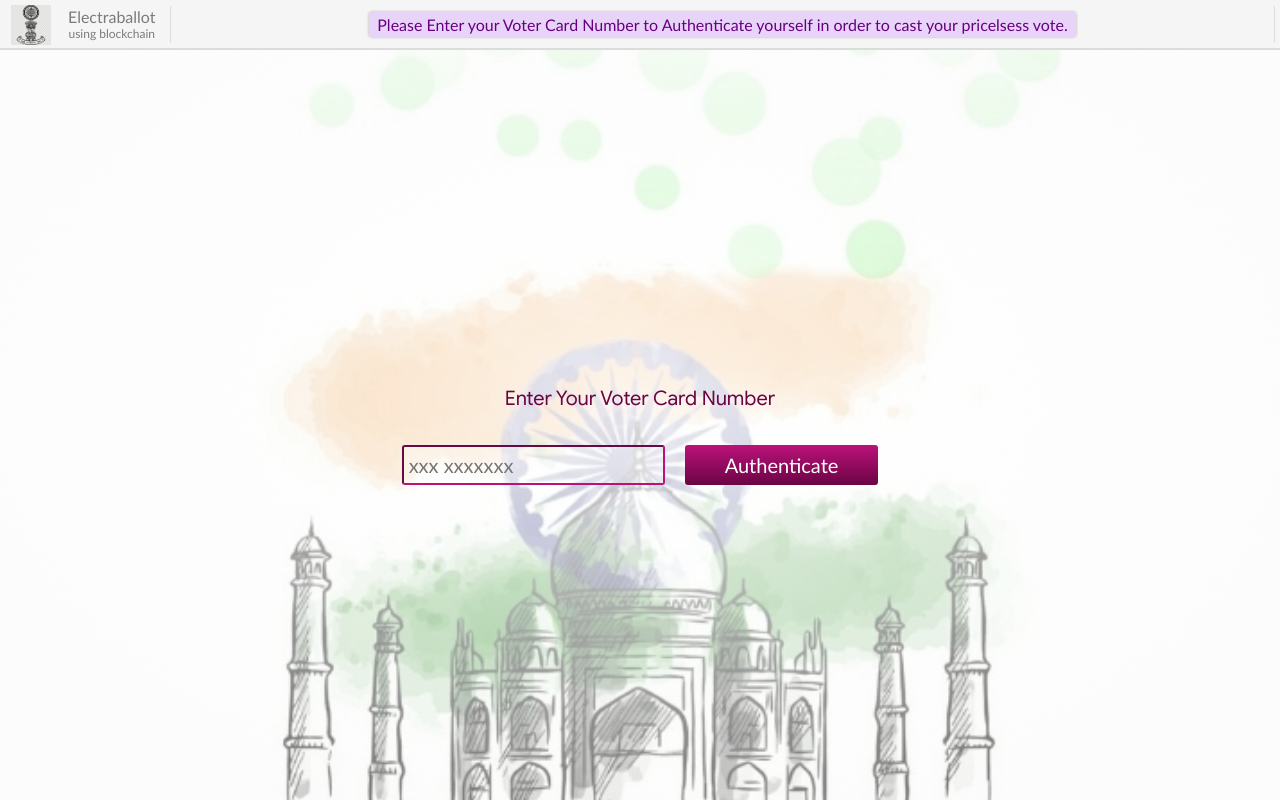
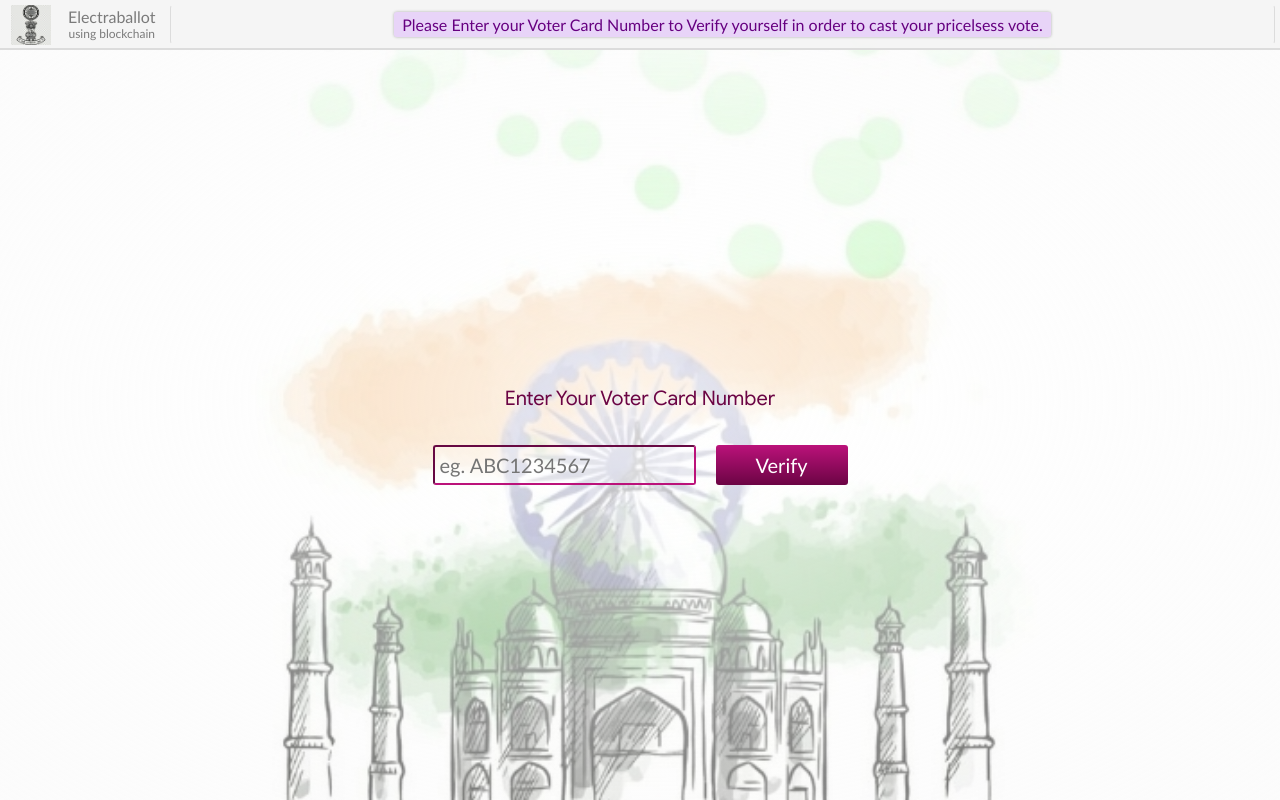
Before and after one commit to ayanavadas01/Electraballot---An-Online-Voting-System-using-Blockchain, a Django app: page / in a window 1280 px wide. Run offline with Django 3.2, Linux system fonts and the light colour scheme; some web fonts are replaced.

Commit message:
sixth commit

```diff
--- a/home/static/scripts/home.js
+++ b/home/static/scripts/home.js
@@ -1,26 +1,27 @@
-$(document).ready(function(){
+$(document).ready(function () {
   hide_loading();
   showAlert(
-        'Please Enter your Voter Card Number to Authenticate yourself in order to cast your pricelsess vote.',
-        'rgba(201, 136, 255, 0.3)', 'rgb(102, 0, 128)');
-    setTimeout(function(){
+    'Please Enter your Voter Card Number to Verify yourself in order to cast your pricelsess vote.',
+    'rgba(201, 136, 255, 0.3)',
+    'rgb(102, 0, 128)'
+  );
+  setTimeout(function () {
     $('.loading-div').css({
-            'height': 'calc(100vh - 50px)',
-            'top': '50px',
+      height: 'calc(100vh - 50px)',
+      top: '50px',
     });
   }, 1000);
-})
+});
 
 // Aadhar Validation on input
-$('#aadhar').on('input',function(event){
-    if($('#aadhar').val().length>12){
+$('#aadhar').on('input', function (event) {
+  if ($('#aadhar').val().length > 12) {
     $('#aadhar').val(aadhar);
   }
-    if( $.isNumeric( $('#aadhar').val() ) ){
+  if ($.isNumeric($('#aadhar').val())) {
     aadhar = $('#aadhar').val();
-    }
-    else{
-        if($('#aadhar').val().length>0){
+  } else {
+    if ($('#aadhar').val().length > 0) {
       $('#aadhar').val(aadhar);
     }
   }
@@ -28,45 +29,50 @@ $('#aadhar').on('input',function(event){
 
 // Authenticate aadhar no after button click
 function submit_aadhar() {
-
   show_loading('Please wait, you are being authenticated.');
-    $.ajax(
-        {
-            type:"GET",
-            url: "/authentication/",
-            data: {'aadhar_no': $('#aadhar').val()},
-            success: function( data )
-            {
-                if(data.success){
+  $.ajax({
+    type: 'GET',
+    url: '/authentication/',
+    data: { aadhar_no: $('#aadhar').val() },
+    success: function (data) {
+      if (data.success) {
         candidate_details_json = data.details;
 
         showAlert(
-                        'Successfully Authenticated, Vote Now!',
-                        'rgba(136, 255, 156, 0.3)', 'rgb(0, 128, 0)');
-                    setTimeout( function(){
+          'Successfully Verified, Vote Now!',
+          'rgba(136, 255, 156, 0.3)',
+          'rgb(0, 128, 0)'
+        );
+        setTimeout(function () {
           showAlert(
             'Please verify an Email-ID, Private key will be sent to this Email-ID.',
-                            'rgba(201, 136, 255, 0.3)', 'rgb(102, 0, 128)', null);
+            'rgba(201, 136, 255, 0.3)',
+            'rgb(102, 0, 128)',
+            null
+          );
         }, 5000);
 
         $('.main-content').html(data.html);
         hide_loading();
         showShortDetails();
-                }
-
-                else {
-                    showAlert(data.error,
-                        'rgba(255, 82, 82, 0.3)', 'rgb(122, 0, 0)', 'vibrate');
+      } else {
+        showAlert(
+          data.error,
+          'rgba(255, 82, 82, 0.3)',
+          'rgb(122, 0, 0)',
+          'vibrate'
+        );
         hide_loading();
       }
-            }
-        }
-    );
+    },
+  });
 }
 
 // Show short Details at top right corner after authentication
 function showShortDetails() {
-    $('.basic-details').html(candidate_details_json.uuid+' ('+candidate_details_json.name+')');
+  $('.basic-details').html(
+    candidate_details_json.uuid + ' (' + candidate_details_json.name + ')'
+  );
   $('.profile-pic').first().attr('src', candidate_details_json.profile_pic);
   $('.short-details').css('display', 'flex');
 }
--- a/home/templates/home.html
+++ b/home/templates/home.html
@@ -15,8 +15,8 @@
     <span><b>Enter Your Voter Card Number</b></span>
     <br>
     <div class="input-section">
-        <input type="text" placeholder="xxx xxxxxxx" class="input-text" id="aadhar" autocomplete="off">
-        <button type="submit" class="submit" onclick="submit_aadhar()">Authenticate</button>
+        <input type="text" placeholder="eg. ABC1234567" class="input-text" id="voter" autocomplete="off">
+        <button type="submit" class="submit" onclick="submit_voter()">Verify</button>
     </div>
 
 </div>
```
Also changed, not shown: home/templates/block-info.html (+9 -9 lines). Lines whose indentation alone changed are shown as unchanged.
